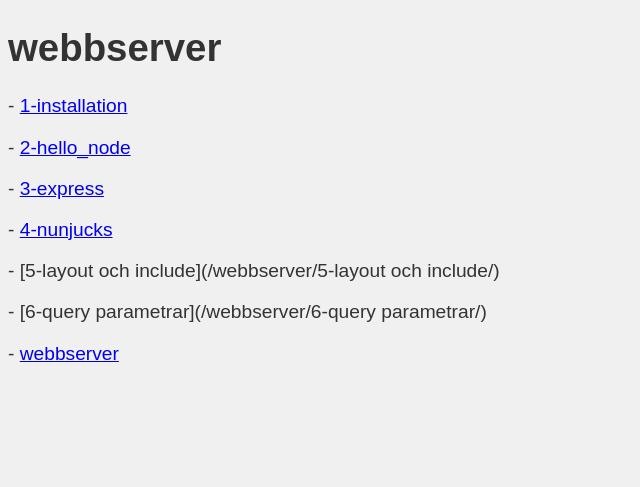
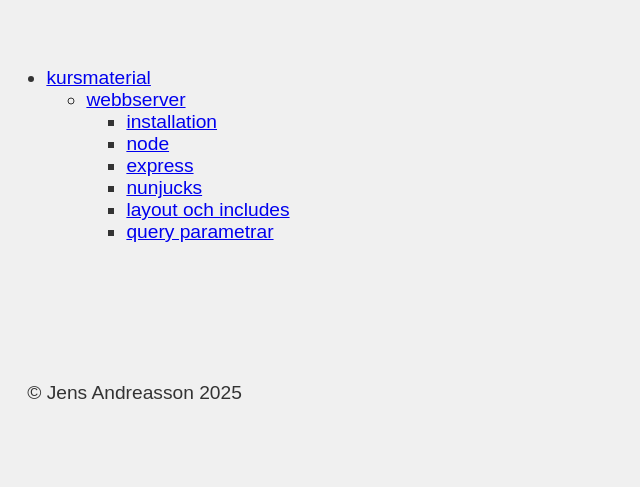
Before and after one commit to jensadev/kursmaterial, an Eleventy site: page webbserver/index.md in a window 1280 px wide. Shown: the whole page, without its empty margins (0-640 px from the left). Built offline with nearby package versions, Linux system fonts and the light colour scheme; Eleventy itself is replaced by a stand-in of ours; files that its build step writes are made by us from their sources.

Commit message:
Enhance web server course materials: add navigation structure, update installation guide, and include new sections for Node, Express, and Nunjucks; integrate eleventy-navigation plugin for improved navigation.

```diff
--- a/_includes/base.njk
+++ b/_includes/base.njk
@@ -7,7 +7,12 @@
     <link rel="stylesheet" href="/css/style.css">
 </head>
 <body>
+    {% block nav %}
+    {% endblock %}
     {% block content %}
     {% endblock %}
+    <footer class="wrapper region">
+        &copy; Jens Andreasson 2025
+    </footer>
 </body>
 </html>
--- a/_includes/page.njk
+++ b/_includes/page.njk
@@ -1,7 +1,15 @@
 {% extends "base.njk" %}
+
+{% block nav %}
+<nav class="wrapper region">
+    {{ collections.all | eleventyNavigation | eleventyNavigationToHtml({ maxDepth: 1 }) | safe }}
+</nav>
+{% endblock %}
 
 {% block content %}
 <main class="wrapper">
-    {{ content | safe }}
+    <article class="flow">
+        {{ content | safe }}
+    </article>
 </main>
 {% endblock %}
--- a/css/style.css
+++ b/css/style.css
@@ -1,7 +1,51 @@
+:root {
+    /* @link https://utopia.fyi/space/calculator?c=320,18,1.2,1240,20,1.25,5,2,&s=0.75|0.5|0.25,1.5|2|3|4|6,s-l&g=s,l,xl,12 */
+
+    --space-3xs: clamp(0.3125rem, 0.3125rem + 0vw, 0.3125rem);
+    --space-2xs: clamp(0.5625rem, 0.5408rem + 0.1087vw, 0.625rem);
+    --space-xs: clamp(0.875rem, 0.8533rem + 0.1087vw, 0.9375rem);
+    --space-s: clamp(1.125rem, 1.0815rem + 0.2174vw, 1.25rem);
+    --space-m: clamp(1.6875rem, 1.6223rem + 0.3261vw, 1.875rem);
+    --space-l: clamp(2.25rem, 2.163rem + 0.4348vw, 2.5rem);
+    --space-xl: clamp(3.375rem, 3.2446rem + 0.6522vw, 3.75rem);
+    --space-2xl: clamp(4.5rem, 4.3261rem + 0.8696vw, 5rem);
+    --space-3xl: clamp(6.75rem, 6.4891rem + 1.3043vw, 7.5rem);
+
+    /* One-up pairs */
+    --space-3xs-2xs: clamp(0.3125rem, 0.2038rem + 0.5435vw, 0.625rem);
+    --space-2xs-xs: clamp(0.5625rem, 0.4321rem + 0.6522vw, 0.9375rem);
+    --space-xs-s: clamp(0.875rem, 0.7446rem + 0.6522vw, 1.25rem);
+    --space-s-m: clamp(1.125rem, 0.8641rem + 1.3043vw, 1.875rem);
+    --space-m-l: clamp(1.6875rem, 1.4049rem + 1.413vw, 2.5rem);
+    --space-l-xl: clamp(2.25rem, 1.7283rem + 2.6087vw, 3.75rem);
+    --space-xl-2xl: clamp(3.375rem, 2.8098rem + 2.8261vw, 5rem);
+    --space-2xl-3xl: clamp(4.5rem, 3.4565rem + 5.2174vw, 7.5rem);
+
+    /* Custom pairs */
+    --space-s-l: clamp(1.125rem, 0.6467rem + 2.3913vw, 2.5rem);
+    --space-l-2xl: clamp(2.25rem, 1.2935rem + 4.7826vw, 5rem);
+
+    /* @link https://utopia.fyi/type/calculator?c=320,18,1.2,1240,20,1.25,5,2,&s=0.75|0.5|0.25,1.5|2|3|4|6,s-l&g=s,l,xl,12 */
+
+    --step--2: clamp(0.7813rem, 0.7747rem + 0.0326vw, 0.8rem);
+    --step--1: clamp(0.9375rem, 0.9158rem + 0.1087vw, 1rem);
+    --step-0: clamp(1.125rem, 1.0815rem + 0.2174vw, 1.25rem);
+    --step-1: clamp(1.35rem, 1.2761rem + 0.3696vw, 1.5625rem);
+    --step-2: clamp(1.62rem, 1.5041rem + 0.5793vw, 1.9531rem);
+    --step-3: clamp(1.944rem, 1.771rem + 0.8651vw, 2.4414rem);
+    --step-4: clamp(2.3328rem, 2.0827rem + 1.2504vw, 3.0518rem);
+    --step-5: clamp(2.7994rem, 2.4462rem + 1.7658vw, 3.8147rem);
+
+
+    --gutter: 1em;
+    --color-dark: #333;
+    --color-light: #f0f0f0;
+}
+
 body {
     font-family: sans-serif;
-    background-color: #f0f0f0;
-    color: #333;
+    background-color: var(--color-light);
+    color: var(--color-dark);
     font-size: 1.2rem;
 }
 
@@ -13,3 +57,21 @@
     padding-right: var(--gutter);
     position: relative;
 }
+
+.flow>*+* {
+    margin-top: var(--flow-space, 1em);
+}
+
+.region {
+    padding-top: var(--region-space-top, var(--space-l-2xl));
+    padding-bottom: var(--region-space-bottom, var(--space-l-2xl));
+}
+
+nav {
+    --region-space-top: var(--space-m-l);
+    --region-space-bottom: var(--space-m-l);
+}
+
+nav>ul {
+    padding-inline-start: var(--gutter);
+}
--- a/eleventy.config.js
+++ b/eleventy.config.js
@@ -1,5 +1,7 @@
+import eleventyNavigationPlugin from "@11ty/eleventy-navigation"
+
 export default async function (eleventyConfig) {
-
+    eleventyConfig.addPlugin(eleventyNavigationPlugin)
     eleventyConfig.addPassthroughCopy("./css");
 
     return {
--- /dev/null
+++ b/index.md
@@ -0,0 +1,13 @@
+---
+title: Kursmaterial
+layout: page.njk
+eleventyNavigation:
+    key: kursmaterial
+---
+
+# Välkommen
+
+Här hittar du samlat kursmaterial för mina kurser.
+
+- [Materialet på GitHub](https://github.com/jensadev/kursmaterial)
+- [Hittat ett fel eller har du synpunkter?](https://github.com/jensadev/kursmaterial/issues)
--- a/package.json
+++ b/package.json
@@ -20,6 +20,7 @@
   },
   "homepage": "https://github.com/jensadev/kursmaterial#readme",
   "dependencies": {
-    "@11ty/eleventy": "^3.1.0"
+    "@11ty/eleventy": "^3.1.0",
+    "@11ty/eleventy-navigation": "^1.0.4"
   }
 }
--- a/webbserver/1-installation.md
+++ b/webbserver/1-installation.md
@@ -1,8 +1,15 @@
+---
+title: Installation
+eleventyNavigation:
+    key: installation
+    parent: webbserver
+---
+
 # Installation
 
 För att komma igång och skriva en webbserver behöver vi installera några verktyg och program.
 
-## Installation
+## WSL2
 
 Vi behöver WSL2 för att köra node, eller det gör livet enklare, bättre och snabbare.
 Guide till att installera WSL2 finns här: [https://docs.microsoft.com/en-us/windows/wsl/install-win10](https://docs.microsoft.com/en-us/windows/wsl/install-win10)
--- a/webbserver/2-hello_node.md
+++ b/webbserver/2-hello_node.md
@@ -1,3 +1,10 @@
+---
+title: Node
+eleventyNavigation:
+    key: node
+    parent: webbserver
+---
+
 # Node
 
 Innan du fortsätter så se till att du har installerat Node med NVM.
--- a/webbserver/3-express.md
+++ b/webbserver/3-express.md
@@ -1,3 +1,10 @@
+---
+title: Express
+eleventyNavigation:
+    key: express
+    parent: webbserver
+---
+
 # Express
 
 I förra delen så skrev vi Hello World i Node.js. Nu ska vi bygga vidare på det och skapa en webbserver med Express.
@@ -8,7 +15,7 @@
 
 ## Installera Express
 
-Vi kommer att installera Express i samma projekt som tidigare. Om du inte har ett projekt se avsnitt [2 hello_node](2-hello_node.md).
+Vi kommer att installera Express i samma projekt som tidigare. Om du inte har ett projekt se avsnitt [2 hello_node](../2-hello_node).
 
 För att installera Express så kör vi följande kommando i terminalen:
 
--- a/webbserver/4-nunjucks.md
+++ b/webbserver/4-nunjucks.md
@@ -1,3 +1,10 @@
+---
+title: Nunjucks
+eleventyNavigation:
+    key: nunjucks
+    parent: webbserver
+---
+
 # Nunjucks
 
 Statiska HTML filer i all ära men de stora vinsterna i att köra en webbserver är att kunna skapa dynamiska sidor. För att göra detta så kan vi använda ett templating språk som heter Nunjucks.
--- a/webbserver/5-layout och include.md
+++ b/webbserver/5-layout och include.md
@@ -0,0 +1,6 @@
+---
+title: Layout och includes
+eleventyNavigation:
+    key: layout och includes
+    parent: webbserver
+---
--- a/webbserver/6-query parametrar.md
+++ b/webbserver/6-query parametrar.md
@@ -1,3 +1,9 @@
+---
+title: Query parametrar
+eleventyNavigation:
+    key: query parametrar
+    parent: webbserver
+---
 
 ## Query parametrar
 
--- a/webbserver/index.md
+++ b/webbserver/index.md
@@ -1,11 +1,6 @@
 ---
 title: Webbserver
+eleventyNavigation:
+    key: webbserver
+    parent: kursmaterial
 ---
-
-# webbserver
-
-{% for file in collections.all %}
-    {% if "webbserver/" in file.inputPath %}
-        - [{{ file.page.fileSlug }}]({{ file.url }})
-    {% endif %}
-{% endfor %}
```
Also changed, not shown: 1 other file.
